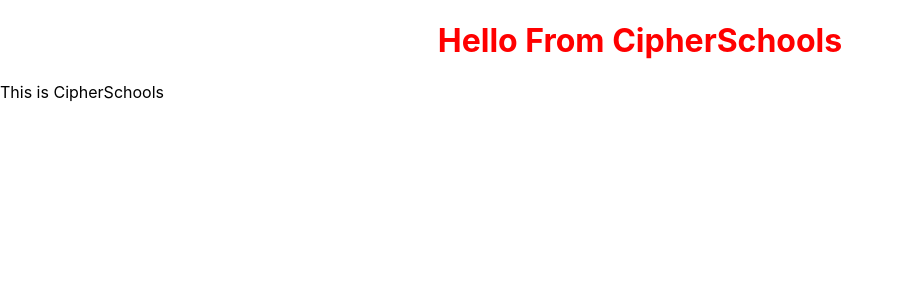
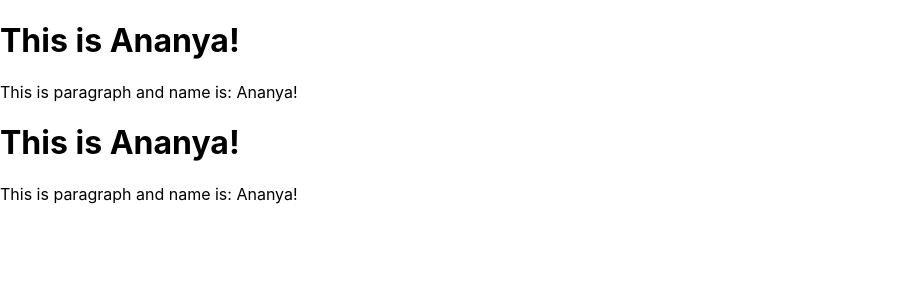
Before and after one commit to AnanyahSingh/CipherSchools, a React (Create React App) app in the folder WEEK-02/Lecture-14/first-app/: page / in a window 1280 px wide. Shown: the top 300 px of the page, without its empty margins (0-904 px from the left). Built offline with nearby package versions, Linux system fonts and the light colour scheme.

Commit message:
Understanding React Components

```diff
--- a/WEEK-02/Lecture-14/first-app/src/App.js
+++ b/WEEK-02/Lecture-14/first-app/src/App.js
@@ -1,24 +1,22 @@
 // eslint-disable-next-line no-unused-vars
 import logo from './logo.svg';
 import './App.css';
+import { Component } from "react";
 
-function App() {
-  const NAME = "CipherSchools";
-  return (
-    <div>
+class App extends Component {
+  NAME = "Ananya!";
+  render() {
+    return (
+      <>
       <div>
-        <h1
-          style={{
-            color: "red",
-            textAlign: "center"
-          }}
-        >Hello From {NAME}</h1>
+        <h1>This is {this.NAME}</h1>
       </div>
       <div>
-        <p>This is {NAME}</p>
+        <p>This is paragraph and name is: {this.NAME}</p>
       </div>
-    </div>
-  );
+      </>
+    );
+  }
 }
 
 export default App;
--- a/WEEK-02/Lecture-14/first-app/src/index.js
+++ b/WEEK-02/Lecture-14/first-app/src/index.js
@@ -8,6 +8,7 @@
 root.render(
   <React.StrictMode>
     <App />
+    <App />
   </React.StrictMode>
 );
 
```
